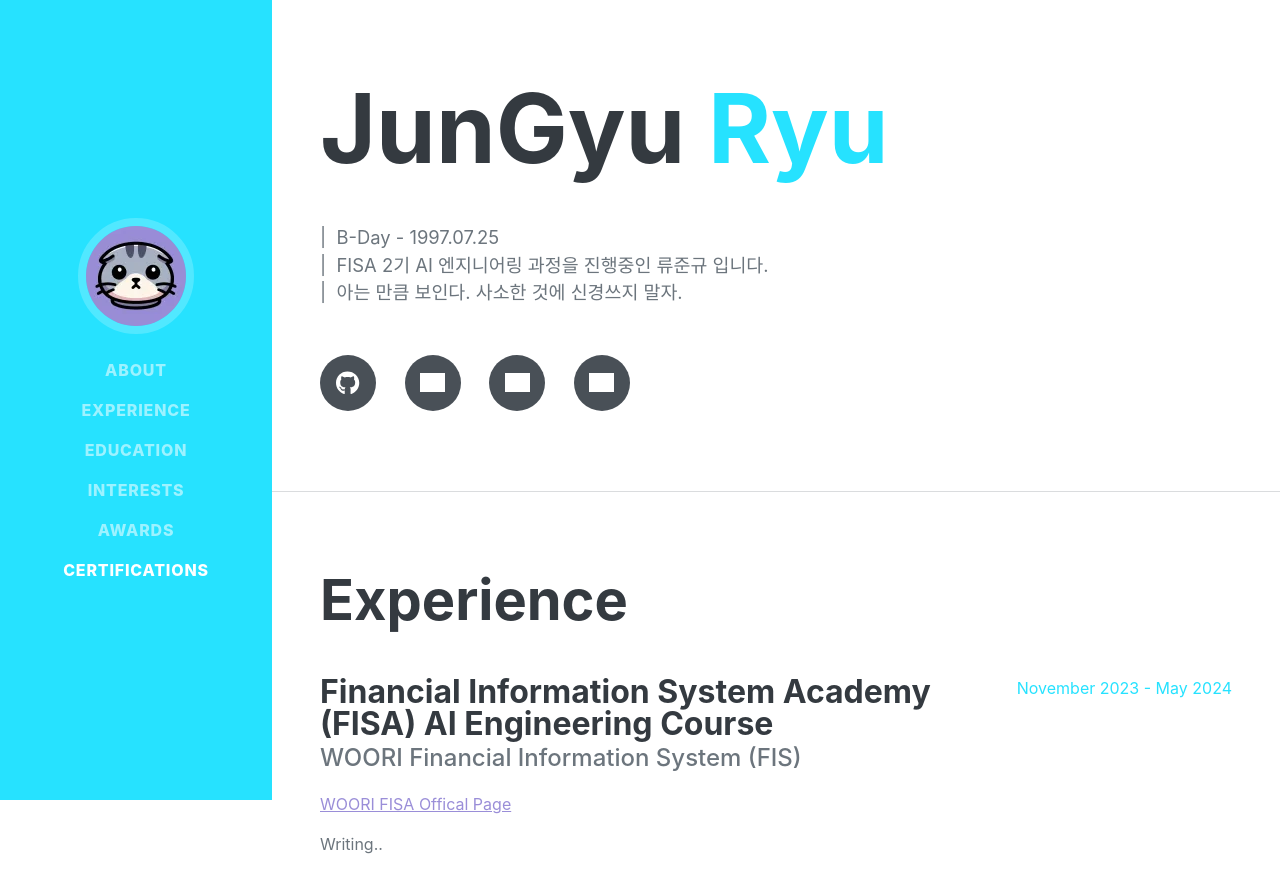
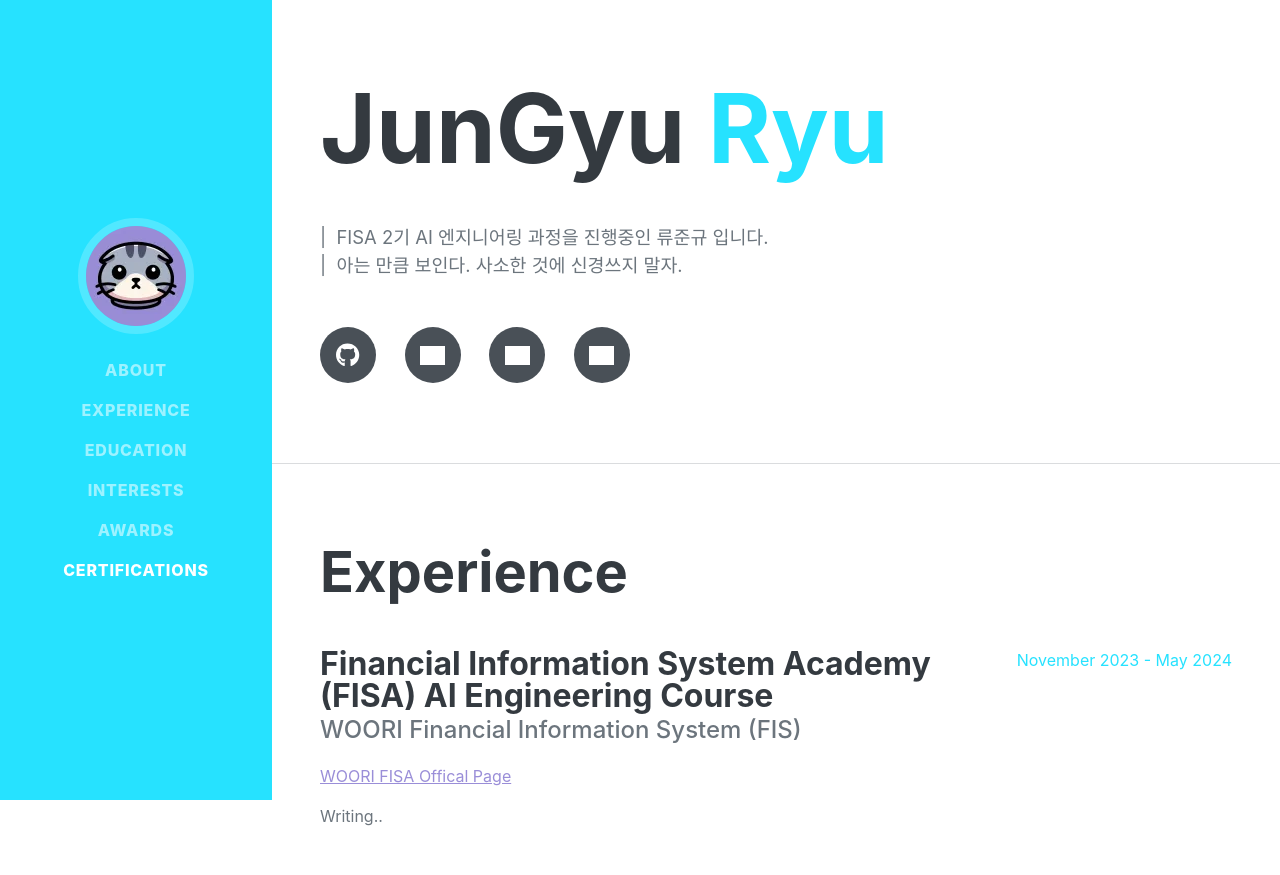
Before and after one commit to JunGyuRyu/profile_en, a plain HTML site: page index.html in a window 1280 px wide. Shown: the top 875 px of the page. Drawn offline with nearby package versions, Linux system fonts and the light colour scheme; grey boxes are pictures that could not be loaded; a web font is replaced by a local one.

Commit message:
생일 삭제

```diff
--- a/index.html
+++ b/index.html
@@ -50,8 +50,7 @@
                         <a href="mailto:qurrpdnjs1@naver.com">qurrpdnjs1@naver.com</a> -->
                     </div>
                     <p class="lead mb-5">
-                        |&nbsp; B-Day - 1997.07.25
-                        <br> |&nbsp; FISA 2기 AI 엔지니어링 과정을 진행중인 류준규 입니다.
+                        |&nbsp; FISA 2기 AI 엔지니어링 과정을 진행중인 류준규 입니다.
                         <br> |&nbsp; 아는 만큼 보인다. 사소한 것에 신경쓰지 말자.</p>
                     <div class="social-icons">
                         <a class="social-icon" href="https://www.github.com/JunGyuRyu"><i class="fab fa-github"></i></a>
```
